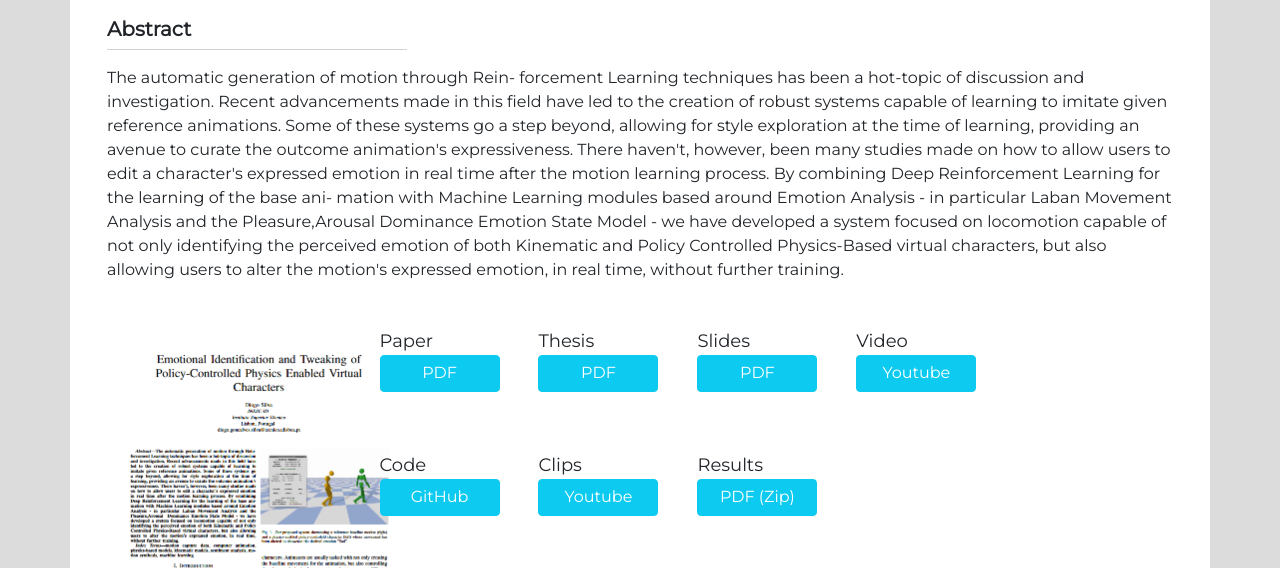
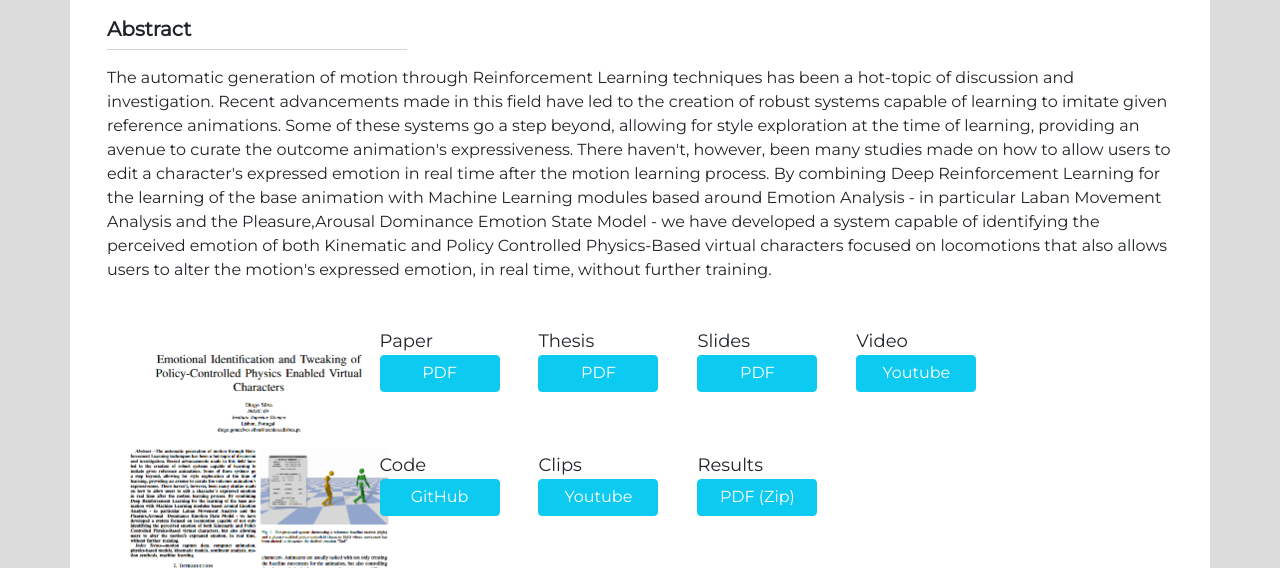
Before and after one commit to HerouFenix/emotion_identification_and_synthesis_website, a plain HTML site: page index.html in a window 1280 px wide. Shown: the part 532-1100 px from the top of the page. Drawn offline with nearby package versions, Linux system fonts and the light colour scheme.

Commit message:
abstract

```diff
--- a/index.html
+++ b/index.html
@@ -55,8 +55,7 @@
                 <h5 style="padding-bottom: 0px;"><strong>Abstract</strong></h4>
                     <hr style="width: 300px; margin-top: 0px; opacity: 20%;">
                     <p style="font-size:medium; padding-bottom: 30px;">
-                        The automatic generation of motion through Rein-
-                        forcement Learning techniques has been a hot-topic of discussion
+                        The automatic generation of motion through Reinforcement Learning techniques has been a hot-topic of discussion
                         and investigation. Recent advancements made in this field have
                         led to the creation of robust systems capable of learning to
                         imitate given reference animations. Some of these systems go
@@ -65,13 +64,12 @@
                         expressiveness. There haven't, however, been many studies made
                         on how to allow users to edit a character's expressed emotion
                         in real time after the motion learning process. By combining
-                        Deep Reinforcement Learning for the learning of the base ani-
-                        mation with Machine Learning modules based around Emotion
+                        Deep Reinforcement Learning for the learning of the base animation with Machine Learning modules based around Emotion
                         Analysis - in particular Laban Movement Analysis and the
                         Pleasure,Arousal Dominance Emotion State Model - we have
-                        developed a system focused on locomotion capable of not only
+                        developed a system capable of
                         identifying the perceived emotion of both Kinematic and Policy
-                        Controlled Physics-Based virtual characters, but also allowing
+                        Controlled Physics-Based virtual characters focused on locomotions that also allows
                         users to alter the motion's expressed emotion, in real time,
                         without further training.
                     </p>
```
